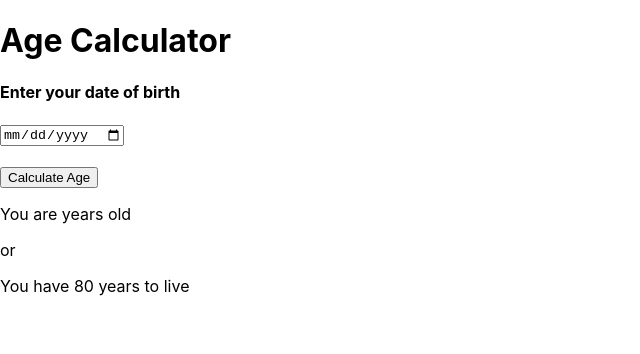
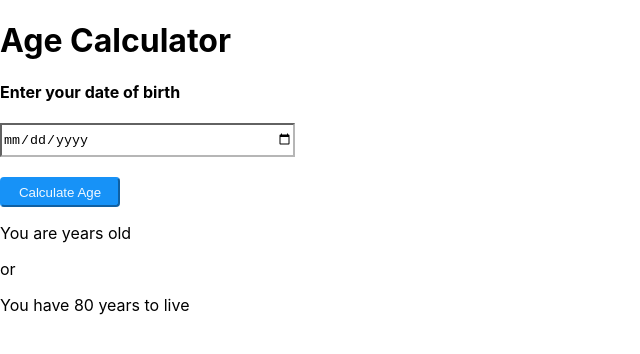
Before and after one commit to SuyashPandey30/React-AgeCalculator, a React (Create React App) app: page / in a window 1280 px wide. Shown: the top 354 px of the page, without its empty margins (0-640 px from the left). Built offline with nearby package versions, Linux system fonts and the light colour scheme.

Commit message:
Update index.css

```diff
--- a/src/index.css
+++ b/src/index.css
@@ -6,7 +6,19 @@ body {
   -webkit-font-smoothing: antialiased;
   -moz-osx-font-smoothing: grayscale;
 }
-
+.but{
+  color: aliceblue;
+  background: rgb(23, 146, 247);
+  height: 30px;
+  width: 120px;
+  border-radius: 4px;
+  border-color: rgb(23, 146, 247);
+}
+.in{
+  width:290px;
+  height: 30px;
+  border-color: rgb(182, 182, 182);
+}
 code {
   font-family: source-code-pro, Menlo, Monaco, Consolas, 'Courier New',
     monospace;
```
